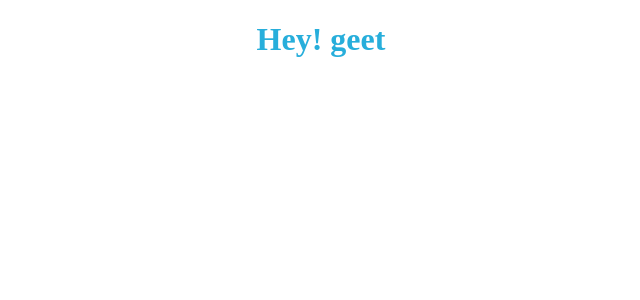
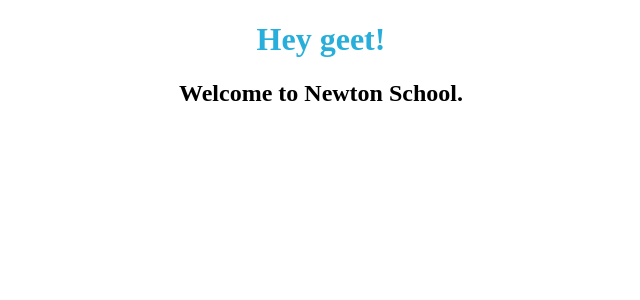
Before and after one commit to geet1987/Greetings-with-Props---Building-a-First-Custom-Functional-Component-Writing-Mor---by024rfzshoc, a React app: page / in a window 1280 px wide. Shown: the top 300 px of the page, without its empty margins (319-959 px from the left). Built offline with nearby package versions, Linux system fonts and the light colour scheme.

Commit message:
Update Welcome.js

```diff
--- a/src/components/Welcome.js
+++ b/src/components/Welcome.js
@@ -1,11 +1,11 @@
 // write code for Welcome component here
-import React from 'react'
+import React from "react";
 function Welcome(props){
   //const name="geet";
   return(
     <div>
-<h1>Hey! {props.name}</h1>
-{props.children}
+<h1>Hey {props.name}!</h1>
+<h2>Welcome to Newton School.</h2>
 </div>
 );
 };
```
